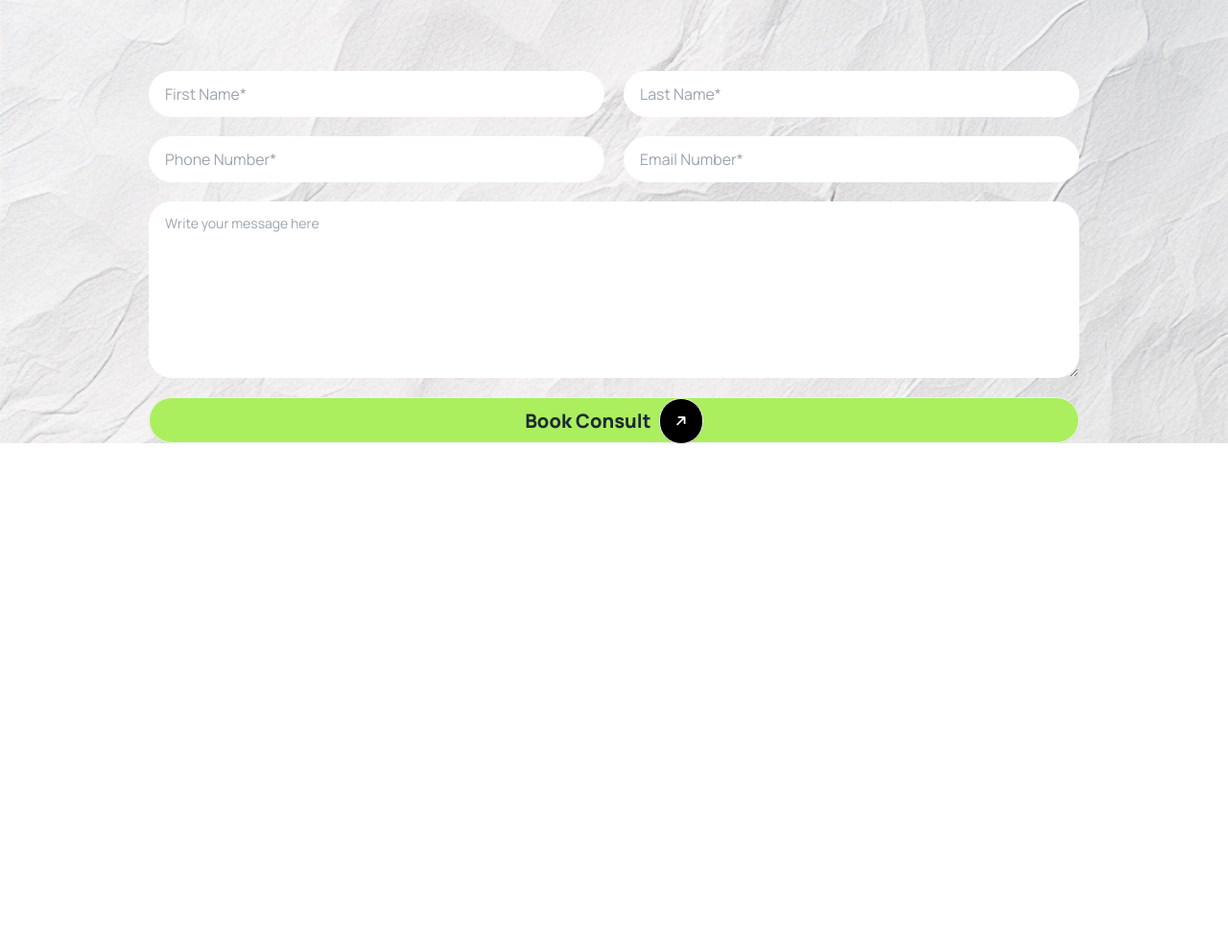
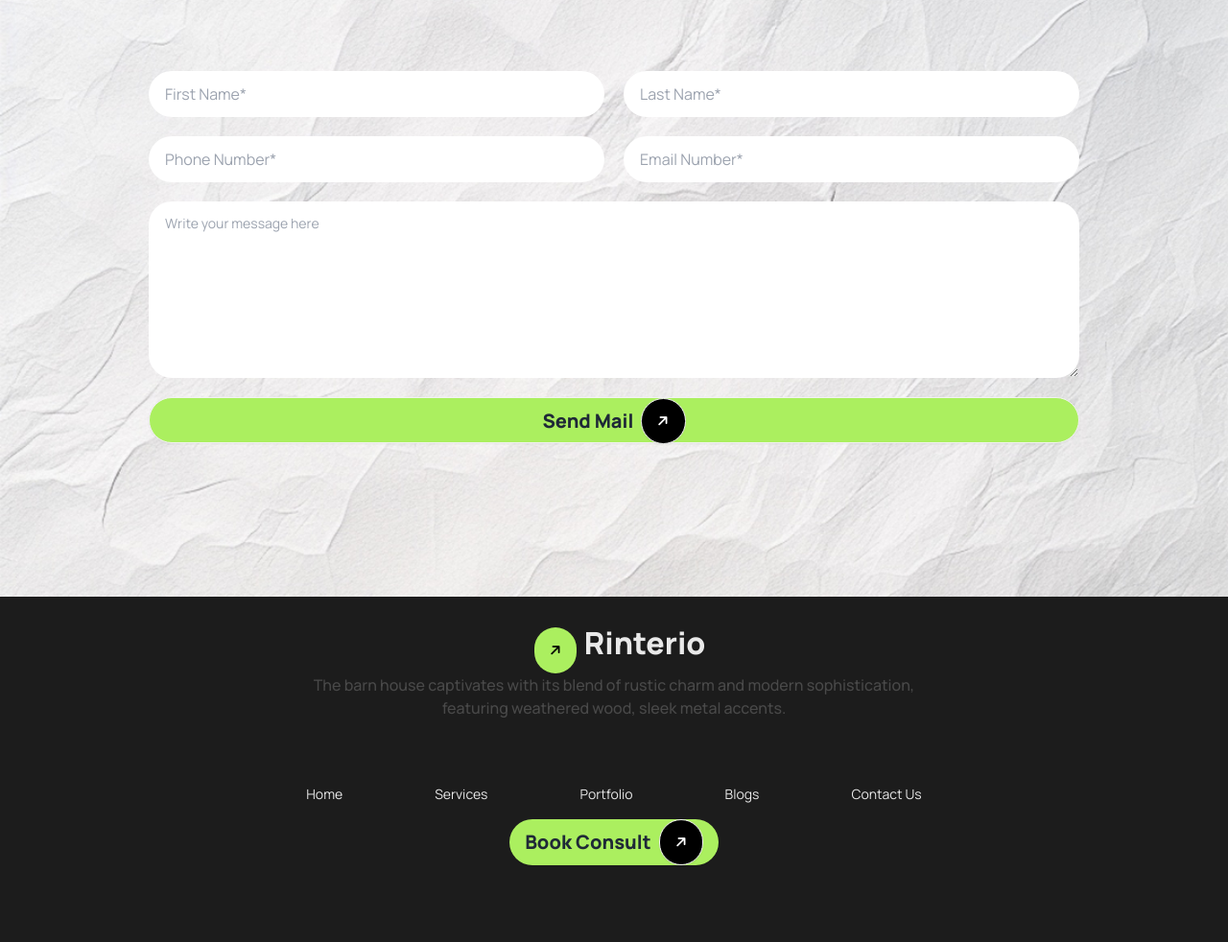
Before and after one commit to mehedihasan1337/assignment-03, a plain HTML site: page index.html in a window 1280 px wide. Shown: the part 3281-4263 px from the top of the page at 96% size. Before the commit the page ends 3744 px from the top, so only its background shows below. Drawn offline with nearby package versions, Linux system fonts and the light colour scheme.

Commit message:
added an all part

```diff
--- a/index.html
+++ b/index.html
@@ -317,7 +317,7 @@
        </section>
 
        <!-- part 5 -->
-        <section class="bg-[url('../images/bg.jpg')] bg-no-repeat bg-cover mt-10">
+        <section class="bg-[url('./images/bg.jpg')] bg-no-repeat bg-cover mt-10">
           <div>
             <!-- text -->
             <div class="text-center py-8 lg:py-20 sm:max-w-[470px] sm:m-auto">
@@ -337,9 +337,10 @@
               <textarea placeholder="Write your message here"
                     class="textarea lg:col-span-2 row-span-3 rounded-3xl"></textarea>
 
-                    <a class="btn font-extrabold text-[20px]  bg-button-color rounded-3xl lg:col-span-2">Book Consult
+                    <a class="btn font-extrabold text-[20px]  bg-button-color rounded-3xl lg:col-span-2 mb-40">Send Mail
                       <button class="btn rounded-full text-white bg-black">
                           <i class="fa-solid fa-arrow-right -rotate-45"></i></button></a>
+
 
 
 
@@ -350,6 +351,38 @@
 
           </div>
           </section>
+          <!-- footer -->
+
+            <footer class=" bg-[#1C1C1C] text-center ">
+              <div class="text-center py-8 lg:max-w-[678px] sm:max-w-[470px] m-auto  ">
+                <div class="flex gap-2 max-w-[167px] m-auto">
+                  <button class="btn border-none rounded-full text-black bg-button-color"><i class="fa-solid fa-arrow-right -rotate-45"></i></button>
+
+                <h1 class=" text-[#E9E9E9]  lg:text-[32px] sm:text-5xl  font-extrabold">Rinterio</h1>
+              </div>
+                   <p class="text-1 mb-5 font-medium text-font-color">The barn house captivates with its blend of rustic
+                    charm and modern sophistication,
+                    featuring weathered wood, sleek metal accents.</p>
+              </div>
+              <div class=" max-w-[777px] m-auto text-center ">
+                <ul class="menu menu-horizontal gap-16">
+                  <li class="text-[#E9E9E9] font-normal"><a>Home</a></li>
+                    <li class="text-[#E9E9E9] font-normal"><a>Services</a></li>
+                    <li class="text-[#E9E9E9] font-normal"><a>Portfolio</a></li>
+                    <li class="text-[#E9E9E9] font-normal"><a>Blogs</a></li>
+
+                    <li class="text-[#E9E9E9] font-normal"><a>Contact Us</a></li>
+                </ul>
+              </div>
+              <div>
+                <a class="btn font-extrabold text-[20px]  bg-button-color rounded-3xl border-none mb-20 lg:col-span-2">Book Consult
+                  <button class="btn rounded-full text-white bg-black">
+                      <i class="fa-solid fa-arrow-right -rotate-45"></i></button></a>
+              </div>
+
+            </footer>
+
+
 
 
 
```
